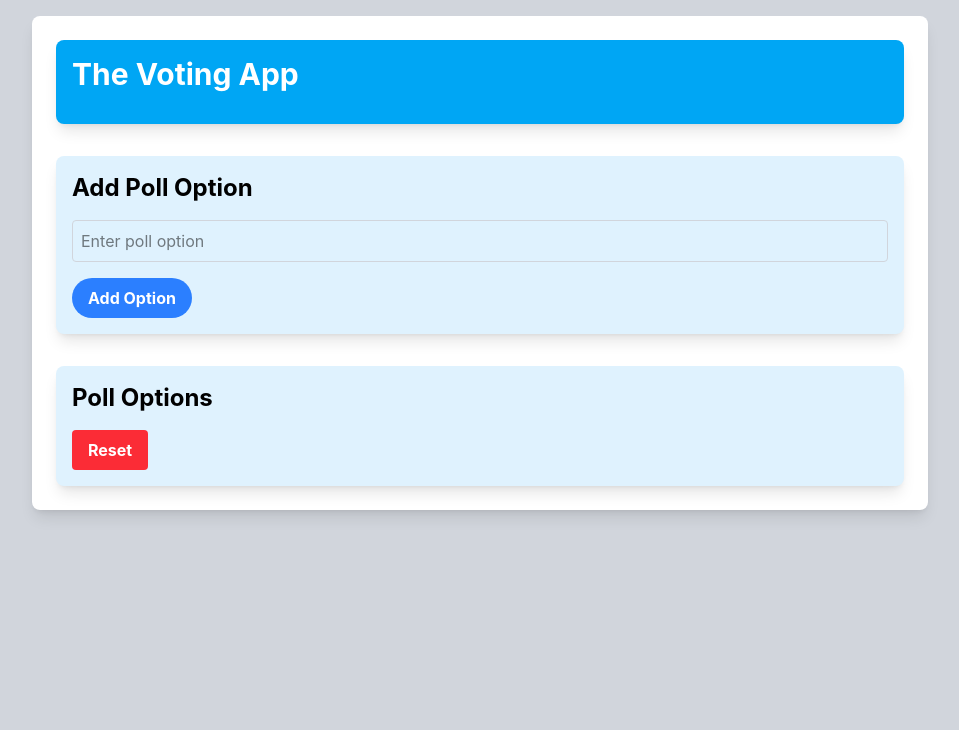
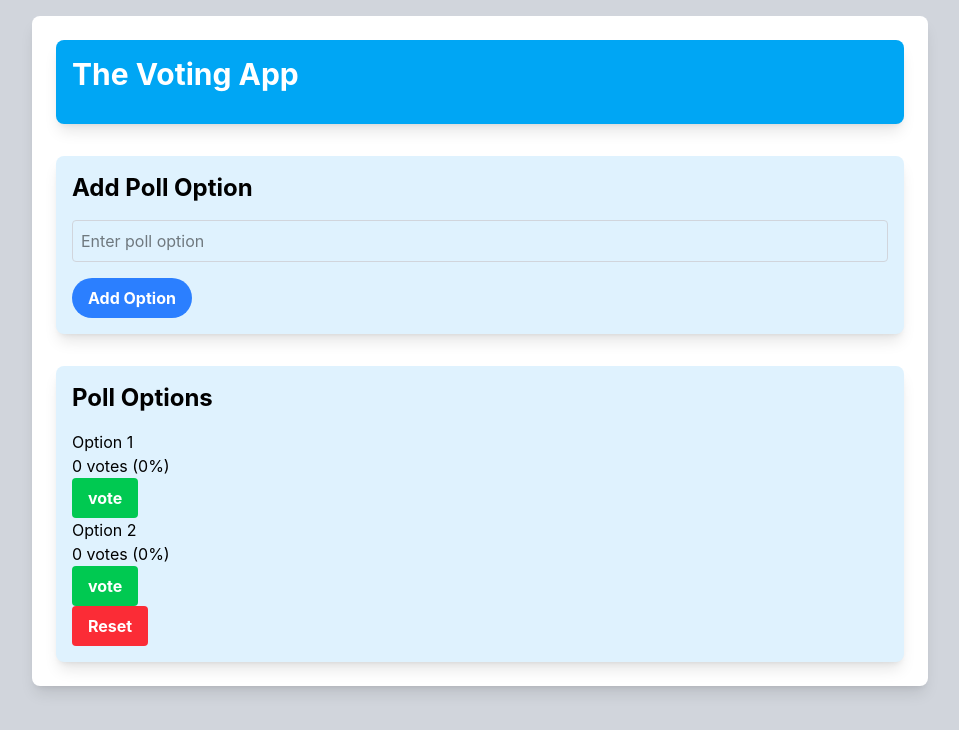
Before and after one commit to RayW-exe/The-Voting-App, a React (Vite) app: page / in a window 1280 px wide. Shown: the top 730 px of the page, without its empty margins (160-1119 px from the left). Built offline with nearby package versions, Linux system fonts and the light colour scheme.

Commit message:
addition of options to vote for fixed

```diff
--- a/src/App.jsx
+++ b/src/App.jsx
@@ -7,7 +7,10 @@ function App() {
 
  const [polls, setPolls] = useState(() => {
   const stored = localStorage.getItem("polls");
-  return stored ? JSON.parse(stored) : [];
+  return stored ? JSON.parse(stored) : [
+    {id: 1, text: "Option 1", votes: 0},
+    {id: 2, text: "Option 2", votes: 0},
+  ];
 });
 
  function storePollOptions(newPoll){
@@ -23,9 +26,9 @@ function App() {
            </div>
            <div className="mb-8 bg-sky-100 p-4 rounded-lg shadow-lg">
               <PollForm addOption={(text) => {
-                const newPoll = [...polls, { id: Date.now(), text, votes: 0 }];
-                setPolls(newPoll);
-                storePollOptions(newPoll);
+                const newPolls = [...polls, { id: Date.now(), text, votes: 0 }];
+                setPolls(newPolls);
+                storePollOptions(newPolls);
               }} />
            </div>
            <div className="bg-sky-100 p-4 rounded-lg shadow-lg">
```
